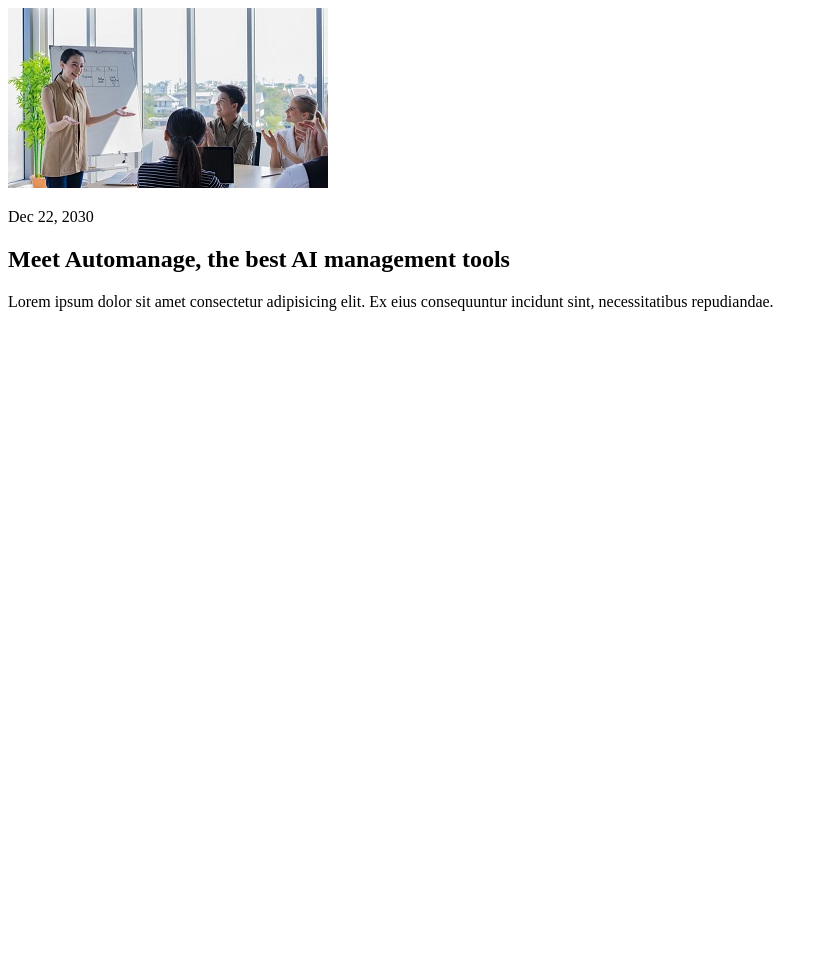
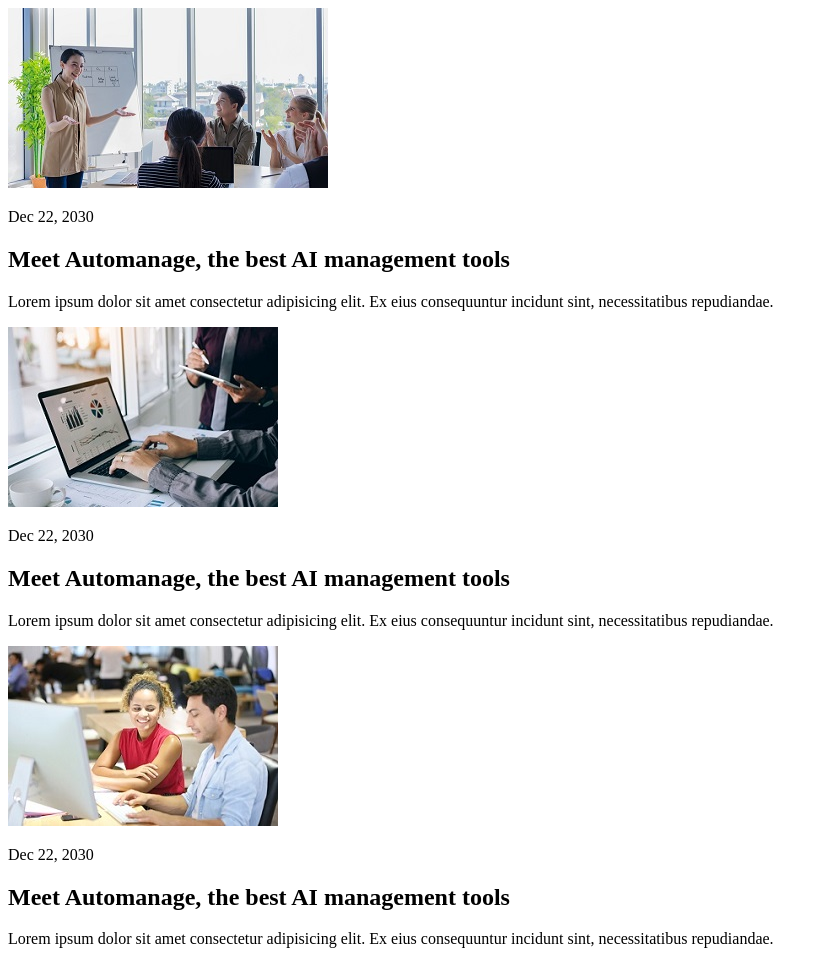
Before and after one commit to JAMAL-MOHAMED-JALDESA-2893/flex-blog_post-side_by_side, a plain HTML site: page index.html in a window 1280 px wide. Shown: the whole page, without its empty margins (0-828 px from the left). Before the commit the page ends 800 px from the top, so only its background shows below. Drawn offline with Linux system fonts and the light colour scheme.

Commit message:
add blogs

```diff
--- a/index.html
+++ b/index.html
@@ -26,6 +26,42 @@
           consequuntur incidunt sint, necessitatibus repudiandae.
         </p>
       </article>
+      <article class="blog-posts__post">
+        <img
+          class="blog-posts__post--img"
+          loading="lazy"
+          src="/images/4.2.jpg"
+          alt="presentation"
+        />
+        <p class="blog-posts__post--date">
+          Dec 22, 2030
+        </p>
+        <h2 class="blog-posts__post--title">
+          Meet Automanage, the best AI management tools
+        </h2>
+        <p class="blog-posts__post--description">
+          Lorem ipsum dolor sit amet consectetur adipisicing elit. Ex eius
+          consequuntur incidunt sint, necessitatibus repudiandae.
+        </p>
+      </article>
+      <article class="blog-posts__post">
+        <img
+          class="blog-posts__post--img"
+          loading="lazy"
+          src="/images/4.3.jpg"
+          alt="presentation"
+        />
+        <p class="blog-posts__post--date">
+          Dec 22, 2030
+        </p>
+        <h2 class="blog-posts__post--title">
+          Meet Automanage, the best AI management tools
+        </h2>
+        <p class="blog-posts__post--description">
+          Lorem ipsum dolor sit amet consectetur adipisicing elit. Ex eius
+          consequuntur incidunt sint, necessitatibus repudiandae.
+        </p>
+      </article>
     </main>
   </body>
 </html>
```
